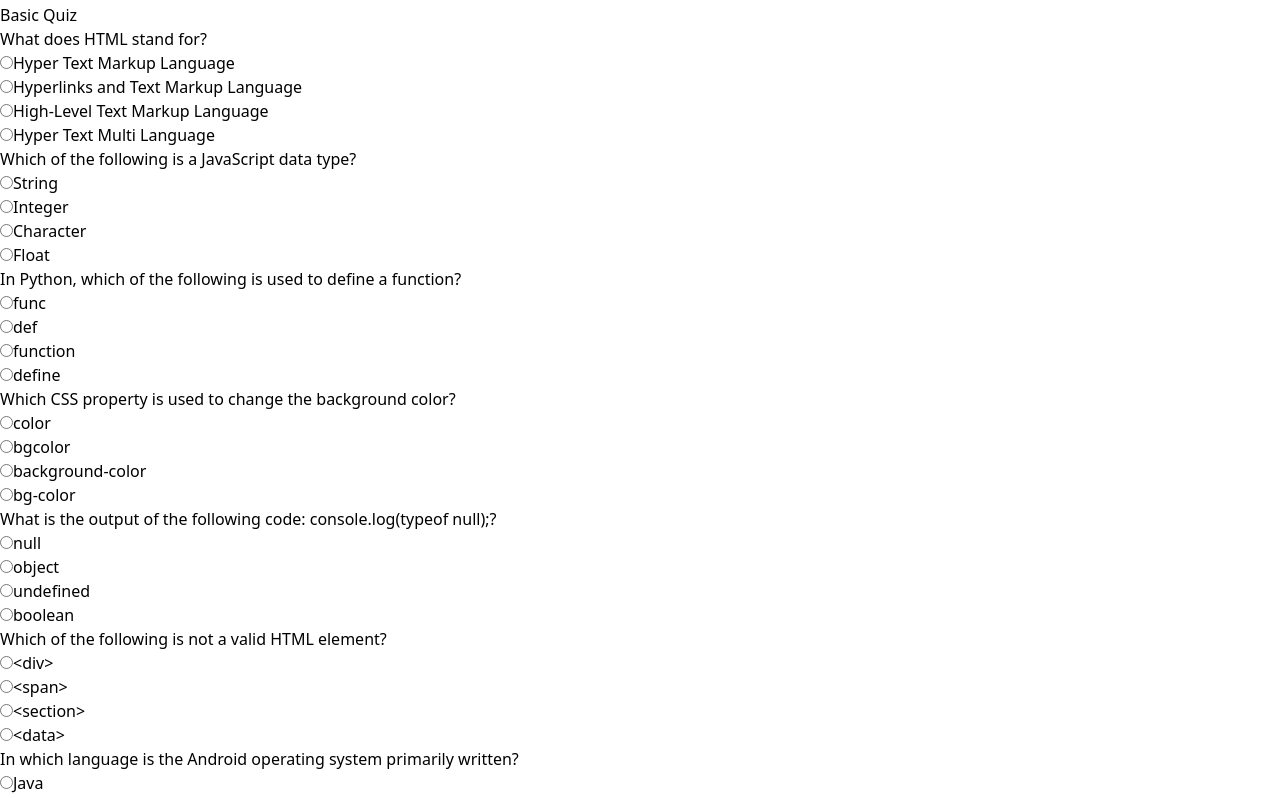
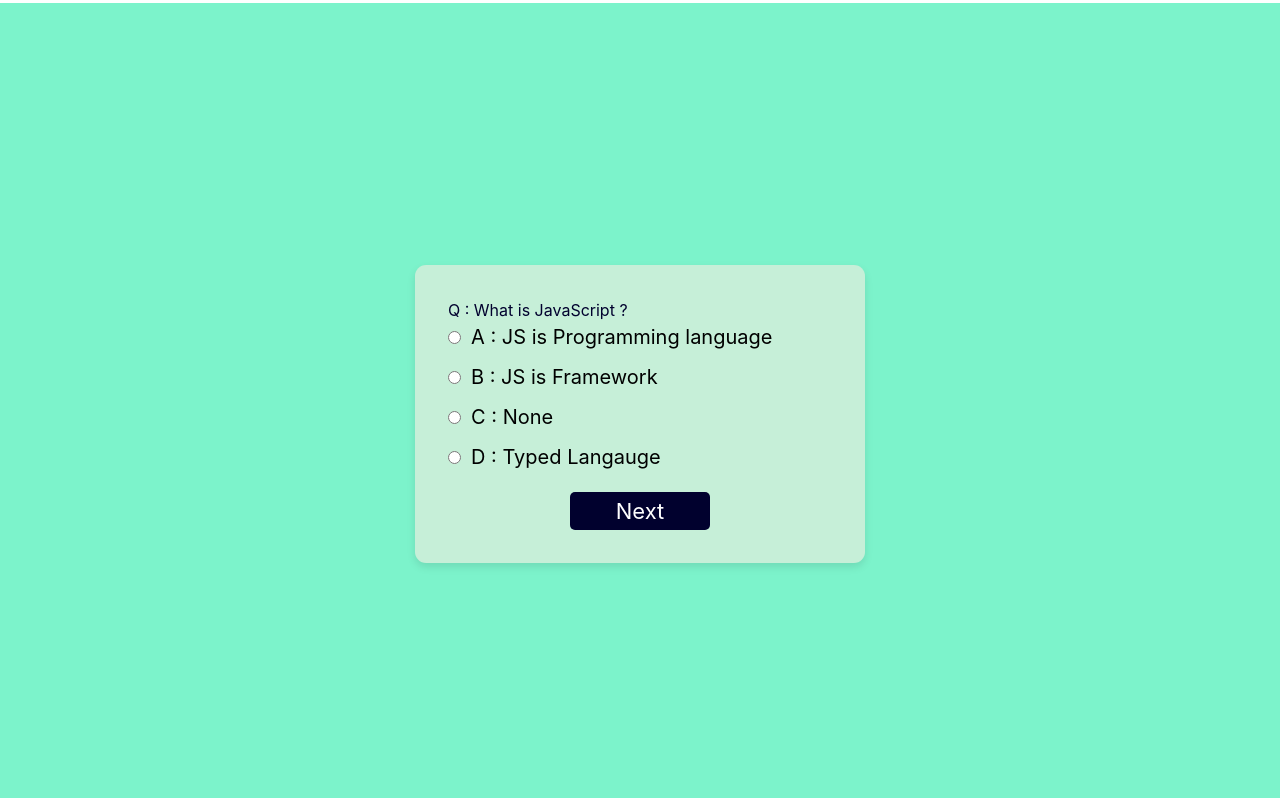
Before and after one commit to CODECHAMPS7/Sikharty-Project-Assessment_portal, a React (Vite) app: page /Quiz in a window 1280 px wide. Shown: the part 340-1138 px from the top of the page. Built offline with nearby package versions, Linux system fonts and the light colour scheme.

Commit message:
updated Quiz Page

```diff
--- /dev/null
+++ b/src/Pages/Data.jsx
@@ -0,0 +1,43 @@
+export const  Data = [
+    {
+        q:"What is JavaScript ?",
+        a:"JS is Programming language",
+        b:"JS is Framework",
+        c:"None",
+        d:"Typed Langauge",
+        ans:"JS is Programming language"
+    },
+    {
+        q:"What is ReactJS ?",
+        a:"Library",
+        b:"React is a JavaScript Library",
+        c:"Framework",
+        d:"Lnaguage",
+        ans:"React is a JavaScript Library"
+    },
+    {
+        q:"Full Form of JS ?",
+        a:"JavaSell",
+        b:"JavaSpring",
+        c:"JavaScript",
+        d:"JavaSplit",
+        ans:"JavaScript"
+    },
+    {
+        q:"Who Develope JS ?",
+        a:"Brendon ",
+        b:"Brendon Mac",
+        c:"Bretly",
+        d:"Brendon Eich",
+        ans:"Brendon Eich"
+    },
+    {
+        q:"Who Develope ReactJS?",
+        a:"Jordan Walk",
+        b:"Jordan ",
+        c:"Jordan King",
+        d:"Jordan sen",
+        ans:"Jordan Walk"
+
+    },
+]
--- /dev/null
+++ b/src/Pages/Question.css
@@ -0,0 +1,78 @@
+/* General Styling */
+.Section {
+    font-family: -apple-system, BlinkMacSystemFont, 'Segoe UI', 'Roboto', 'Oxygen',
+      'Ubuntu', 'Cantarell', 'Fira Sans', 'Droid Sans', 'Helvetica Neue',
+      sans-serif;
+    -webkit-font-smoothing: antialiased;
+    -moz-osx-font-smoothing: grayscale;
+    background-color: #7cf3cb;
+    padding: 20px; /* Added padding for better spacing */
+    min-height: 100vh; /* Ensure full viewport height */
+    display: flex;
+    justify-content: center;
+    align-items: center;
+}
+
+.container {
+    background-color:#c6efd8;
+    width: 450px;
+    padding: 33px;
+    margin-top: 22px;
+    border-radius: 11px;
+    box-shadow: 0 4px 8px rgba(0, 0, 0, 0.1); /* Added shadow for depth */
+}
+
+h1 {
+    color: rgb(1, 1, 46); /* Match the button color */
+    font-size: 24px;
+}
+
+.option {
+    display: flex;
+    align-items: center;
+    margin-bottom: 10px; /* Space between options */
+}
+
+.option input {
+    margin-right: 10px; /* Space between input and label */
+}
+
+.option p {
+    font-size: 20px;
+    margin: 0;
+}
+
+.btns {
+    text-align: center;
+    display: flex;
+    justify-content: center;
+    gap: 11px;
+    margin-top: 20px;
+}
+
+.btns button {
+    width: 140px;
+    height: 38px;
+    border: none;
+    font-size: 22px;
+    background-color: rgb(1, 1, 46);
+    color: white;
+    cursor: pointer;
+    border-radius: 5px; /* Rounded corners for buttons */
+    transition: background-color 0.3s; /* Smooth transition on hover */
+}
+
+.btns button:hover {
+    background-color: rgb(0, 0, 30); /* Darker background on hover */
+}
+
+.score {
+    text-align: center;
+    margin-top: 20px;
+}
+
+.score p {
+    font-size: 37px;
+    color: rgb(1, 1, 46); /* Match the quiz question color */
+    margin: 0;
+}
--- a/src/Pages/Quiz.jsx
+++ b/src/Pages/Quiz.jsx
@@ -1,135 +1,92 @@
-import { useState } from 'react';
+import React, { useState } from 'react';
+import { useNavigate } from 'react-router-dom'; // Import useNavigate for navigation
+import { Data } from './Data'; // Import your data
+import './Question.css'; // Import your CSS file
 
-const Quiz = () => {
-  const questions = [
-    {
-        question: "What does HTML stand for?",
-        options: ["Hyper Text Markup Language", "Hyperlinks and Text Markup Language", "High-Level Text Markup Language", "Hyper Text Multi Language"],
-        answer: "Hyper Text Markup Language"
-      },
-      {
-        question: "Which of the following is a JavaScript data type?",
-        options: ["String", "Integer", "Character", "Float"],
-        answer: "String"
-      },
-      {
-        question: "In Python, which of the following is used to define a function?",
-        options: ["func", "def", "function", "define"],
-        answer: "def"
-      },
-      {
-        question: "Which CSS property is used to change the background color?",
-        options: ["color", "bgcolor", "background-color", "bg-color"],
-        answer: "background-color"
-      },
-      {
-        question: "What is the output of the following code: console.log(typeof null);?",
-        options: ["null", "object", "undefined", "boolean"],
-        answer: "object"
-      },
-      {
-        question: "Which of the following is not a valid HTML element?",
-        options: ["<div>", "<span>", "<section>", "<data>"],
-        answer: "<data>"
-      },
-      {
-        question: "In which language is the Android operating system primarily written?",
-        options: ["Java", "C++", "Python", "Swift"],
-        answer: "Java"
-      },
-      {
-        question: "What does SQL stand for?",
-        options: ["Structured Query Language", "Standard Query Language", "Simple Query Language", "Sequential Query Language"],
-        answer: "Structured Query Language"
-      },
-      {
-        question: "In Git, what command is used to clone a repository?",
-        options: ["git copy", "git clone", "git fetch", "git pull"],
-        answer: "git clone"
-      },
-      {
-        question: "What is the purpose of the `this` keyword in JavaScript?",
-        options: ["It refers to the global object.", "It refers to the current function.", "It refers to the current object in context.", "It has no specific purpose."],
-        answer: "It refers to the current object in context."
+const Question = () => {
+    const [data, setData] = useState(Data);
+    const [index, setIndex] = useState(0);
+    const [score, setScore] = useState(0);
+    const navigate = useNavigate(); // Initialize useNavigate hook
+
+    // Function to move to the next question or show finish/play again buttons
+    const next = () => {
+        if (index < data.length - 1) {
+            setIndex(index + 1);
+        } else {
+            document.querySelector(".score").innerHTML = `<p>Your Score : ${score}/5</p>`;
+            document.querySelector(".quiz").innerHTML = "";
+
+            let nextBtn = document.querySelector("#next");
+            nextBtn.innerHTML = "Play Again";
+            nextBtn.classList.add("reset");
+            const reset = document.querySelector(".reset");
+            reset.addEventListener("click", () => {
+                window.location.reload();
+            });
+
+            // Add finish button
+            const finishBtn = document.createElement("button");
+            finishBtn.innerHTML = "Finish";
+            finishBtn.classList.add("finish");
+            finishBtn.addEventListener("click", finishQuiz);
+            document.querySelector(".btns").appendChild(finishBtn);
         }
-  ];
 
-  const [userAnswers, setUserAnswers] = useState(Array(questions.length).fill(''));
-  const [score, setScore] = useState(null);
-
-  const handleOptionChange = (questionIndex, selectedOption) => {
-    const newAnswers = [...userAnswers];
-    newAnswers[questionIndex] = selectedOption;
-    setUserAnswers(newAnswers);
+        const checked = document.querySelectorAll(".checkedValue");
+        checked.forEach((curVal) => {
+            curVal.checked = false;
+        });
     };
 
-  const handleSubmit = (e) => {
-    e.preventDefault();
-    let totalScore = 0;
-
-    questions.forEach((question, index) => {
-      if (userAnswers[index] === question.answer) {
-        totalScore += 1;
-      }
-    });
-
-    setScore(totalScore);
+    // Function to navigate to home page
+    const finishQuiz = () => {
+        navigate('/'); // Navigate to the home page
     };
 
-  const handleClear = () => {
-    setUserAnswers(Array(questions.length).fill(''));
-    setScore(null);
+    // Handle radio input change
+    const handleInput = (event) => {
+        let chooseVal = event.target.value;
+        if (chooseVal === data[index].ans) {
+            setScore(score + 1);
+        }
     };
 
     return (
-    <div className="flex justify-center items-center pt-10">
-      <div className=" p-6 rounded-lg shadow-lg w-full max-w-md">
-        <h1 className="text-2xl font-bold mb-4 text-center text-blue-700">Basic Quiz</h1>
-        <form onSubmit={handleSubmit}>
-          {questions.map((question, index) => (
-            <div key={index} className="mb-4">
-              <h3 className="font-semibold mb-2">{question.question}</h3>
-              {question.options.map((option) => (
-                <div key={option} className="flex items-center mb-2">
-                  <input
-                    type="radio"
-                    id={option}
-                    name={`question-${index}`}
-                    value={option}
-                    checked={userAnswers[index] === option}
-                    onChange={() => handleOptionChange(index, option)}
-                    className="mr-2"
-                  />
-                  <label htmlFor={option} className="ml-2 border border-black rounded-lg p-2 cursor-pointer">
-                    {option}
-                  </label>
+        <div className='Section'>
+            <div className='container'>
+                <div className='quiz'>
+                    <div>
+                        <h1>Q : {data[index].q}</h1>
                     </div>
-              ))}
+                    <div className='option'>
+                        <input name='select' type='radio' onChange={handleInput} className='checkedValue' value={data[index].a} />
+                        <p>A : {data[index].a}</p>
                     </div>
-          ))}
-          <div className="flex justify-between mt-4">
-            <button
-              type="submit"
-              className="bg-blue-500 text-white px-4 py-2 rounded-lg hover:bg-blue-700 w-full mr-2">
-              Submit
-            </button>
-            <button
-              type="button"
-              onClick={handleClear}
-              className="bg-gray-300 text-black px-4 py-2 rounded-lg hover:bg-gray-400 w-full">
-              Clear
-            </button>
+
+                    <div className='option'>
+                        <input name='select' type='radio' onChange={handleInput} className='checkedValue' value={data[index].b} />
+                        <p>B : {data[index].b}</p>
                     </div>
-        </form>
 
-        {score !== null && (
-          <div className="mt-6 text-center">
-            <h2 className="text-lg font-bold">Your Score: {score} out of {questions.length}</h2>
+                    <div className='option'>
+                        <input name='select' type='radio' onChange={handleInput} className='checkedValue' value={data[index].c} />
+                        <p>C : {data[index].c}</p>
                     </div>
-        )}
+
+                    <div className='option'>
+                        <input name='select' type='radio' onChange={handleInput} className='checkedValue' value={data[index].d} />
+                        <p>D : {data[index].d}</p>
+                    </div>
+                </div>
+
+                <div className='score'></div>
+                <div className='btns'>
+                    <button id='next' onClick={next}>Next</button>
+                </div>
             </div>
         </div>
     );
 };
 
-export default Quiz;
+export default Question;
```
Lines whose indentation alone changed are shown as unchanged.
